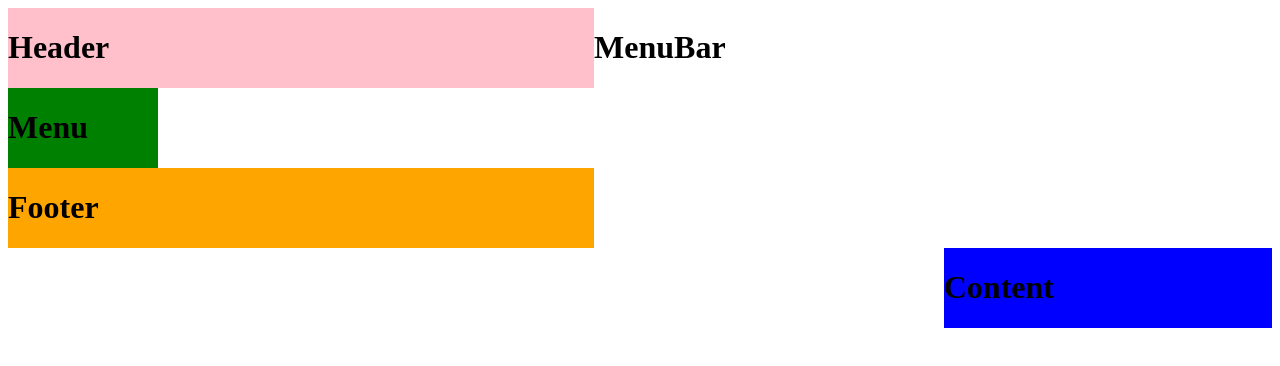
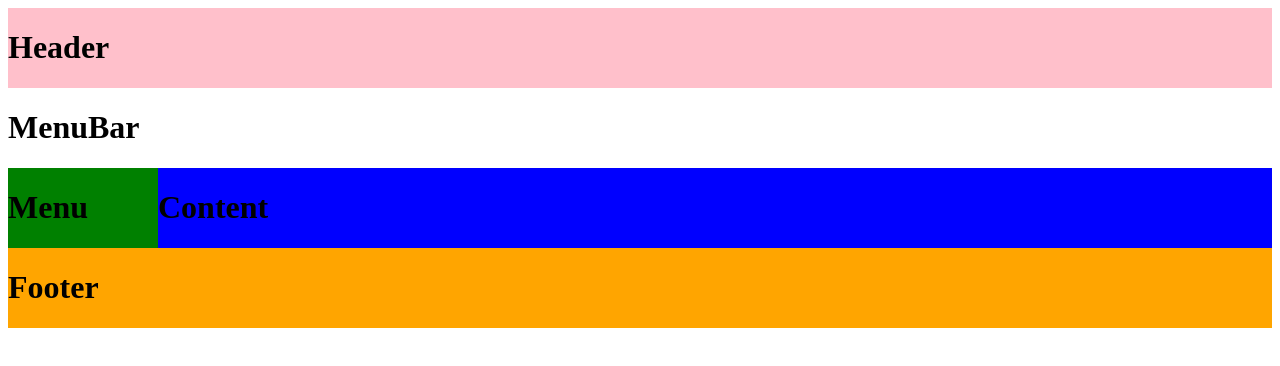
Before and after one commit to huongpnv21b/DemoGrid, a plain HTML site: page index.html in a window 1280 px wide. Drawn offline with Linux system fonts and the light colour scheme.

Commit message:
Update style.css

```diff
--- a/style.css
+++ b/style.css
@@ -4,7 +4,7 @@
 	grid-template-areas:
 	'header header header'
 	'menuBar menuBar menuBar'
-	'menu contens contens'
+	'menu content content'
 	'footer footer footer';
 	grid-template-columns: 150px auto ;
 }
```
